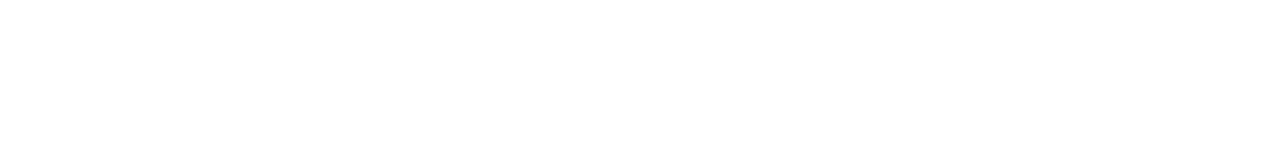
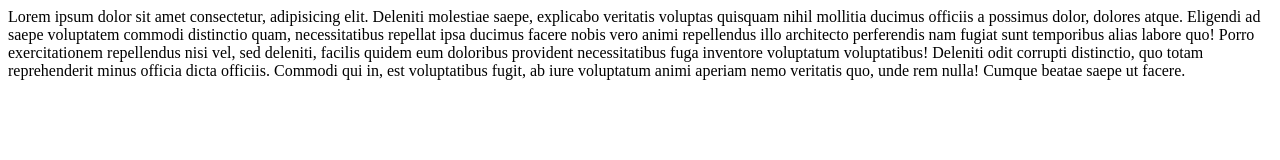
Before and after one commit to Hecker-01/beroeps-museum-de-pixel, a plain HTML site: page index.html in a window 1280 px wide. Drawn offline with Linux system fonts and the light colour scheme.

Commit message:
Update index.html with lorem ipsum content

```diff
--- a/index.html
+++ b/index.html
@@ -6,6 +6,6 @@
     <title>Museum de Pixel</title>
 </head>
 <body>
-
+    Lorem ipsum dolor sit amet consectetur, adipisicing elit. Deleniti molestiae saepe, explicabo veritatis voluptas quisquam nihil mollitia ducimus officiis a possimus dolor, dolores atque. Eligendi ad saepe voluptatem commodi distinctio quam, necessitatibus repellat ipsa ducimus facere nobis vero animi repellendus illo architecto perferendis nam fugiat sunt temporibus alias labore quo! Porro exercitationem repellendus nisi vel, sed deleniti, facilis quidem eum doloribus provident necessitatibus fuga inventore voluptatum voluptatibus! Deleniti odit corrupti distinctio, quo totam reprehenderit minus officia dicta officiis. Commodi qui in, est voluptatibus fugit, ab iure voluptatum animi aperiam nemo veritatis quo, unde rem nulla! Cumque beatae saepe ut facere.
 </body>
 </html>
```
